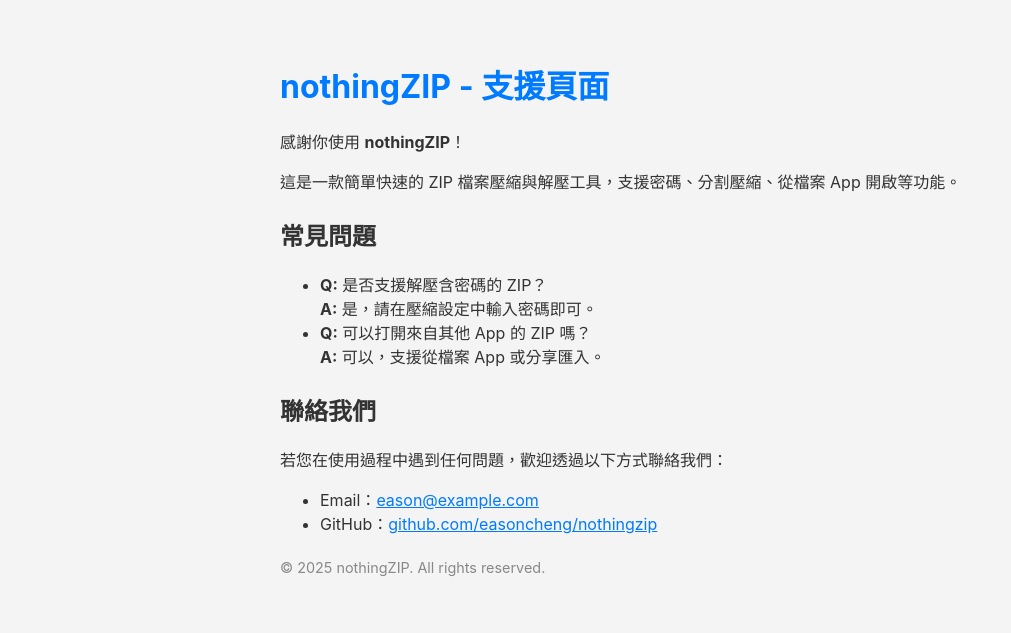
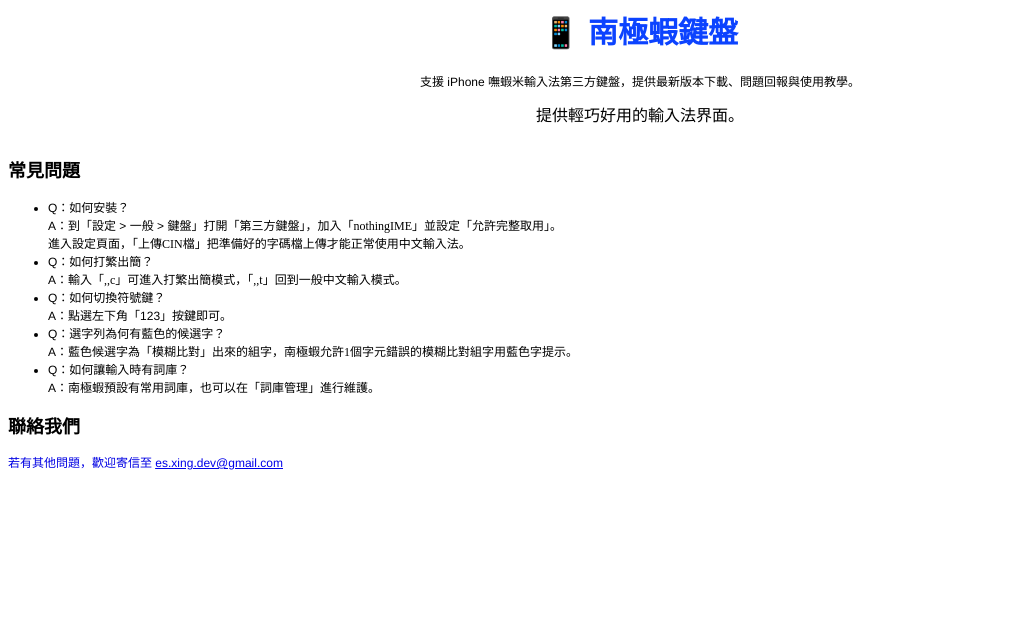
Before and after one commit to xing0501/nothingzip-support, a plain HTML site: page index.html in a window 1280 px wide. Shown: the whole page, without its empty margins (0-1011 px from the left). Drawn offline with Linux system fonts and the light colour scheme.

Commit message:
Add files via upload

```diff
--- a/index.html
+++ b/index.html
@@ -1,56 +1,134 @@
+<!DOCTYPE html PUBLIC "-//W3C//DTD HTML 4.01//EN" "http://www.w3.org/TR/html4/strict.dtd">
+<html>
 
-<!DOCTYPE html>
-<html lang="zh-Hant">
 <head>
-    <meta charset="UTF-8">
-    <meta name="viewport" content="width=device-width, initial-scale=1.0">
-    <title>nothingZIP 支援頁面</title>
-    <style>
-        body {
-            font-family: -apple-system, BlinkMacSystemFont, "Segoe UI", Roboto, Helvetica, Arial, sans-serif;
-            background-color: #f4f4f4;
-            color: #333;
-            padding: 40px;
-            max-width: 720px;
-            margin: auto;
-        }
-        h1 {
-            color: #007AFF;
-        }
-        .section {
-            margin-bottom: 24px;
-        }
-        a {
-            color: #007AFF;
-        }
-    </style>
+  <meta http-equiv="Content-Type" content="text/html; charset=utf-8">
+  <meta http-equiv="Content-Style-Type" content="text/css">
+  <title></title>
+  <meta name="Generator" content="Cocoa HTML Writer">
+  <meta name="CocoaVersion" content="2575.6">
+  <style type="text/css">
+    p.p2 {
+      margin: 0.0px 0.0px 12.0px 0.0px;
+      text-align: center;
+      font: 12.0px 'PingFang TC';
+      -webkit-text-stroke: #000000
+    }
+
+    p.p3 {
+      margin: 0.0px 0.0px 0.0px 0.0px;
+      text-align: center;
+      font: 12.0px 'Helvetica Neue';
+      color: #ffffff;
+      -webkit-text-stroke: #ffffff;
+      min-height: 14.0px
+    }
+
+    p.p6 {
+      margin: 0.0px 0.0px 12.0px 0.0px;
+      font: 12.0px 'Helvetica Neue';
+      color: #0000e9;
+      -webkit-text-stroke: #0000e3
+    }
+
+    li.li5 {
+      margin: 0.0px 0.0px 0.0px 0.0px;
+      font: 12.0px 'PingFang TC';
+      -webkit-text-stroke: #000000
+    }
+
+    span.s1 {
+      font: 30.0px 'Apple Color Emoji';
+      font-kerning: none
+    }
+
+    span.s2 {
+      font: 30.0px 'Helvetica Neue';
+      font-kerning: none
+    }
+
+    span.s3 {
+      font: 30.0px 'PingFang TC';
+      font-kerning: none
+    }
+
+    span.s4 {
+      font-kerning: none
+    }
+
+    span.s5 {
+      font: 12.0px 'Helvetica Neue';
+      font-kerning: none
+    }
+
+    span.s6 {
+      font: 18.0px 'PingFang TC';
+      font-kerning: none
+    }
+
+    span.s7 {
+      font: 12.0px 'Helvetica Neue';
+      -webkit-text-stroke: 0px #000000
+    }
+
+    span.s8 {
+      font: 12.0px 'PingFang TC';
+      font-kerning: none;
+      color: #0000e3;
+      -webkit-text-stroke: 0px #000000
+    }
+
+    span.s9 {
+      font-kerning: none;
+      color: #0000e3;
+      -webkit-text-stroke: 0px #000000
+    }
+
+    span.s10 {
+      text-decoration: underline;
+      font-kerning: none;
+      color: #0000e9;
+      -webkit-text-stroke: 0px #0000e3
+    }
+
+    ul.ul1 {
+      list-style-type: disc
+    }
+  </style>
 </head>
+
 <body>
-    <h1>nothingZIP - 支援頁面</h1>
-    <div class="section">
-        <p>感謝你使用 <strong>nothingZIP</strong>！</p>
-        <p>這是一款簡單快速的 ZIP 檔案壓縮與解壓工具，支援密碼、分割壓縮、從檔案 App 開啟等功能。</p>
-    </div>
+  <h1
+    style="margin: 0.0px 0.0px 20.1px 0.0px; text-align: center; font: 30.0px 'PingFang TC Semibold'; color: #0c43ff; -webkit-text-stroke: #0c43ff">
+    <span class="s1">📱</span><span class="s2"><b> </b></span><span class="s3"><b>南極蝦鍵盤</b><b></b></span></h1>
+  <p class="p2"><span class="s4">支援</span><span class="s5"> iPhone </span><span
+      class="s4">嘸蝦米輸入法第三方鍵盤，提供最新版本下載、問題回報與使用教學。</span>
+  <span class="s4"><center>提供輕巧好用的輸入法界面。</center></span>
+  </p>
+  <p class="p3"><span class="s4"></span><br></p>
+  <h2 style="margin: 0.0px 0.0px 14.9px 0.0px; font: 18.0px 'PingFang TC Semibold'; -webkit-text-stroke: #000000"><span
+      class="s6"><b>常見問題</b><b></b></span></h2>
+  <ul class="ul1">
+    <li class="li5"><span class="s7"></span><span class="s5">Q</span><span class="s4">：如何安裝？</span><span class="s5"><br>
+        A</span><span class="s4">：到「設定</span><span class="s5"> &gt; </span><span class="s4">一般</span><span class="s5">
+        &gt; </span><span class="s4">鍵盤」打開「第三方鍵盤」，加入「nothingIME」並設定「允許完整取用」。<br/>進入設定頁面，「上傳CIN檔」把準備好的字碼檔上傳才能正常使用中文輸入法。</span></li>
+    <li class="li5"><span class="s7"></span><span class="s5">Q</span><span class="s4">：如何打繁出簡？</span><span
+        class="s5"><br>
+        A</span><span class="s4">：輸入「,,c」可進入打繁出簡模式，「,,t」回到一般中文輸入模式。</span></li>
+    <li class="li5"><span class="s7"></span><span class="s5">Q</span><span class="s4">：如何切換符號鍵？</span><span
+        class="s5"><br>
+        A</span><span class="s4">：點選左下角「</span><span class="s5">123</span><span class="s4">」按鍵即可。</span></li>
+    <li class="li5"><span class="s7"></span><span class="s5">Q</span><span class="s4">：選字列為何有藍色的候選字？</span><span
+        class="s5"><br>
+        A</span><span class="s4">：藍色候選字為「模糊比對」出來的組字，南極蝦允許1個字元錯誤的模糊比對組字用藍色字提示。</span></li>
+    <li class="li5"><span class="s7"></span><span class="s5">Q</span><span class="s4">：如何讓輸入時有詞庫？</span><span
+        class="s5"><br>
+        A</span><span class="s4">：南極蝦預設有常用詞庫，也可以在「詞庫管理」進行維護。</span></li>
+  </ul>
+  <h2 style="margin: 0.0px 0.0px 14.9px 0.0px; font: 18.0px 'PingFang TC Semibold'; -webkit-text-stroke: #000000"><span
+      class="s6"><b>聯絡我們</b><b></b></span></h2>
+  <p class="p6"><span class="s8">若有其他問題，歡迎寄信至</span><span class="s9"> <a href="mailto:es.xing.dev@gmail.com"><span
+          class="s10">es.xing.dev@gmail.com</span></a></span></p>
+</body>
 
-    <div class="section">
-        <h2>常見問題</h2>
-        <ul>
-            <li><strong>Q:</strong> 是否支援解壓含密碼的 ZIP？<br><strong>A:</strong> 是，請在壓縮設定中輸入密碼即可。</li>
-            <li><strong>Q:</strong> 可以打開來自其他 App 的 ZIP 嗎？<br><strong>A:</strong> 可以，支援從檔案 App 或分享匯入。</li>
-        </ul>
-    </div>
-
-    <div class="section">
-        <h2>聯絡我們</h2>
-        <p>若您在使用過程中遇到任何問題，歡迎透過以下方式聯絡我們：</p>
-        <ul>
-            <li>Email：<a href="mailto:eason@example.com">eason@example.com</a></li>
-            <li>GitHub：<a href="https://github.com/easoncheng/nothingzip" target="_blank">github.com/easoncheng/nothingzip</a></li>
-        </ul>
-    </div>
-
-    <footer>
-        <p style="font-size: 0.9em; color: #888;">© 2025 nothingZIP. All rights reserved.</p>
-    </footer>
-</body>
 </html>
```
